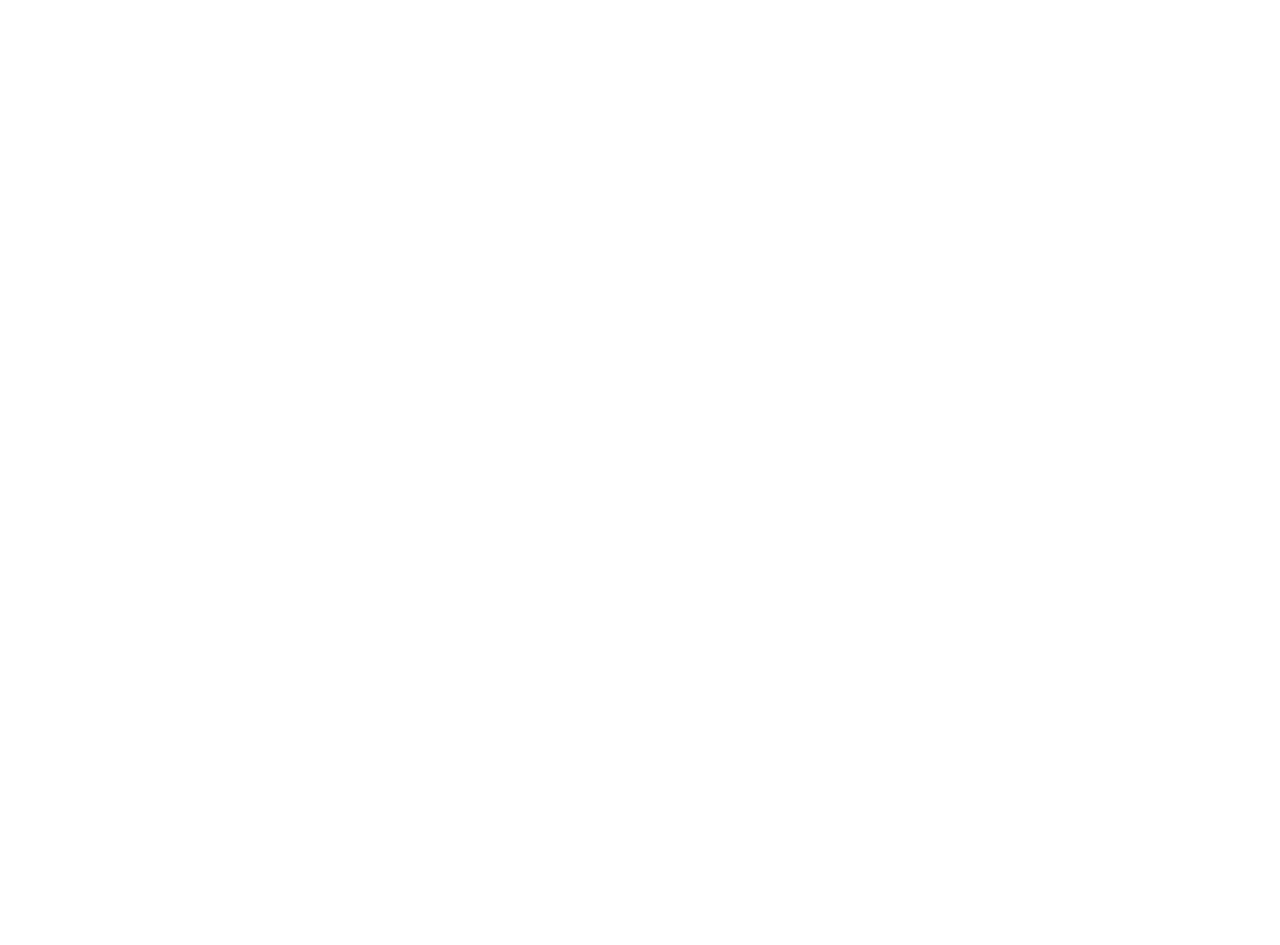
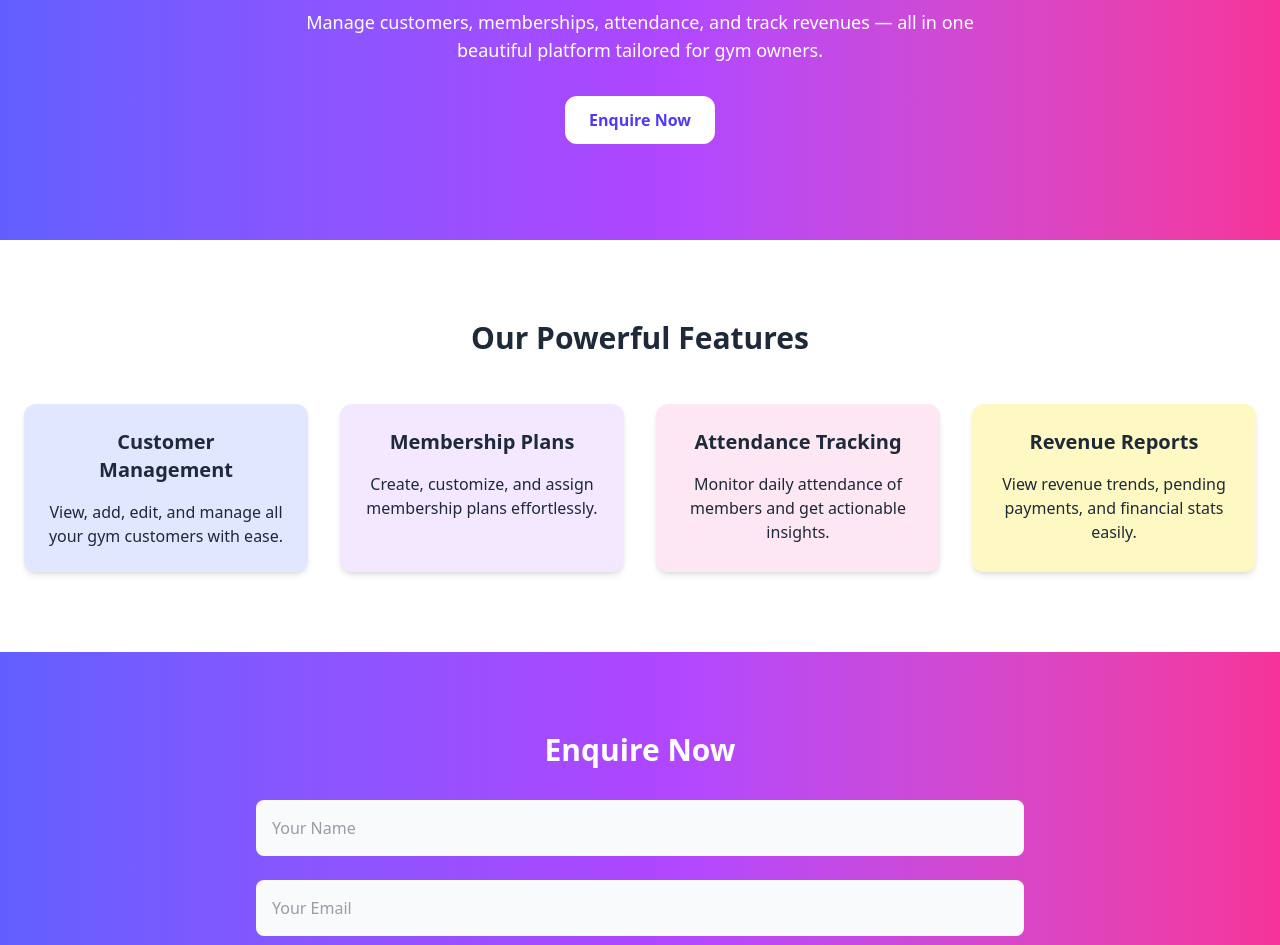
Before and after one commit to NGamerHere/gymmatrix-frontend, a Vue app: page / in a window 1280 px wide. Shown: the part 152-1097 px from the top of the page. Before the commit the page ends 800 px from the top, so only its background shows below. Built offline with nearby package versions, Linux system fonts and the light colour scheme; the HTML template or start-up script is replaced by a standard one.

Commit message:
added the home page

```diff
--- a/src/views/HomeView.vue
+++ b/src/views/HomeView.vue
@@ -1,7 +1,143 @@
-<script setup lang="ts">
+<script lang="ts">
+import { defineComponent } from 'vue'
 
+export default defineComponent({
+  name: 'LandingPageView',
+  data: () => ({
+    name: '',
+    email: '',
+    gymName: '',
+    message: '',
+    enquirySubmitted: false,
+  }),
+  methods: {
+    submitEnquiry() {
+      console.log({
+        name: this.name,
+        email: this.email,
+        gymName: this.gymName,
+        message: this.message,
+      })
+      this.enquirySubmitted = true
+      this.name = ''
+      this.email = ''
+      this.gymName = ''
+      this.message = ''
+    },
+  },
+})
 </script>
 
 <template>
-<h1 class="text-2xl p-2" > Gym-matrix </h1>
+  <div
+    class="flex flex-col min-h-screen bg-gradient-to-r from-indigo-500 via-purple-500 to-pink-500 text-white"
+  >
+    <!-- Hero Section -->
+    <section class="flex flex-col items-center justify-center text-center py-24 px-6">
+      <h1 class="text-5xl font-bold mb-4">Transform Your Gym Management with GymMatrix</h1>
+      <p class="text-lg max-w-2xl mb-8">
+        Manage customers, memberships, attendance, and track revenues — all in one beautiful
+        platform tailored for gym owners.
+      </p>
+      <router-link
+        to="#enquiry"
+        class="bg-white text-indigo-600 font-bold py-3 px-6 rounded-xl hover:bg-gray-200 transition"
+      >
+        Enquire Now
+      </router-link>
+    </section>
+
+    <!-- Features Section -->
+    <section class="py-20 px-6 bg-white text-gray-800">
+      <div class="max-w-7xl mx-auto">
+        <h2 class="text-3xl font-bold text-center mb-12">Our Powerful Features</h2>
+        <div class="grid grid-cols-1 md:grid-cols-2 lg:grid-cols-4 gap-8">
+          <div class="bg-indigo-100 p-6 rounded-xl shadow-md text-center">
+            <h3 class="text-xl font-semibold mb-4">Customer Management</h3>
+            <p>View, add, edit, and manage all your gym customers with ease.</p>
+          </div>
+          <div class="bg-purple-100 p-6 rounded-xl shadow-md text-center">
+            <h3 class="text-xl font-semibold mb-4">Membership Plans</h3>
+            <p>Create, customize, and assign membership plans effortlessly.</p>
+          </div>
+          <div class="bg-pink-100 p-6 rounded-xl shadow-md text-center">
+            <h3 class="text-xl font-semibold mb-4">Attendance Tracking</h3>
+            <p>Monitor daily attendance of members and get actionable insights.</p>
+          </div>
+          <div class="bg-yellow-100 p-6 rounded-xl shadow-md text-center">
+            <h3 class="text-xl font-semibold mb-4">Revenue Reports</h3>
+            <p>View revenue trends, pending payments, and financial stats easily.</p>
+          </div>
+        </div>
+      </div>
+    </section>
+
+    <!-- Enquiry Form Section -->
+    <section
+      id="enquiry"
+      class="py-20 px-6 bg-gradient-to-r from-indigo-500 via-purple-500 to-pink-500"
+    >
+      <div class="max-w-3xl mx-auto">
+        <h2 class="text-3xl font-bold text-center mb-8">Enquire Now</h2>
+
+        <div
+          v-if="enquirySubmitted"
+          class="bg-green-100 text-green-800 p-4 rounded-xl mb-6 text-center"
+        >
+          Thank you! We will get back to you shortly.
+        </div>
+
+        <form @submit.prevent="submitEnquiry" class="space-y-6">
+          <input
+            type="text"
+            v-model="name"
+            placeholder="Your Name"
+            required
+            class="w-full p-4 rounded-lg text-gray-700 focus:outline-none"
+          />
+          <input
+            type="email"
+            v-model="email"
+            placeholder="Your Email"
+            required
+            class="w-full p-4 rounded-lg text-gray-700 focus:outline-none"
+          />
+          <input
+            type="text"
+            v-model="gymName"
+            placeholder="Gym Name"
+            required
+            class="w-full p-4 rounded-lg text-gray-700 focus:outline-none"
+          />
+          <textarea
+            v-model="message"
+            placeholder="Your Message"
+            rows="4"
+            required
+            class="w-full p-4 rounded-lg text-gray-700 focus:outline-none"
+          ></textarea>
+
+          <button
+            type="submit"
+            class="w-full bg-white text-indigo-600 font-bold py-3 rounded-lg hover:bg-gray-200 transition"
+          >
+            Submit Enquiry
+          </button>
+        </form>
+      </div>
+    </section>
+
+    <!-- Footer -->
+    <footer class="py-6 text-center text-sm text-gray-200">
+      &copy; 2025 GymMatrix. All Rights Reserved.
+    </footer>
+  </div>
 </template>
+
+<style scoped>
+/* Optional minor styles */
+input,
+textarea {
+  background-color: #f9fafb;
+}
+</style>
```
